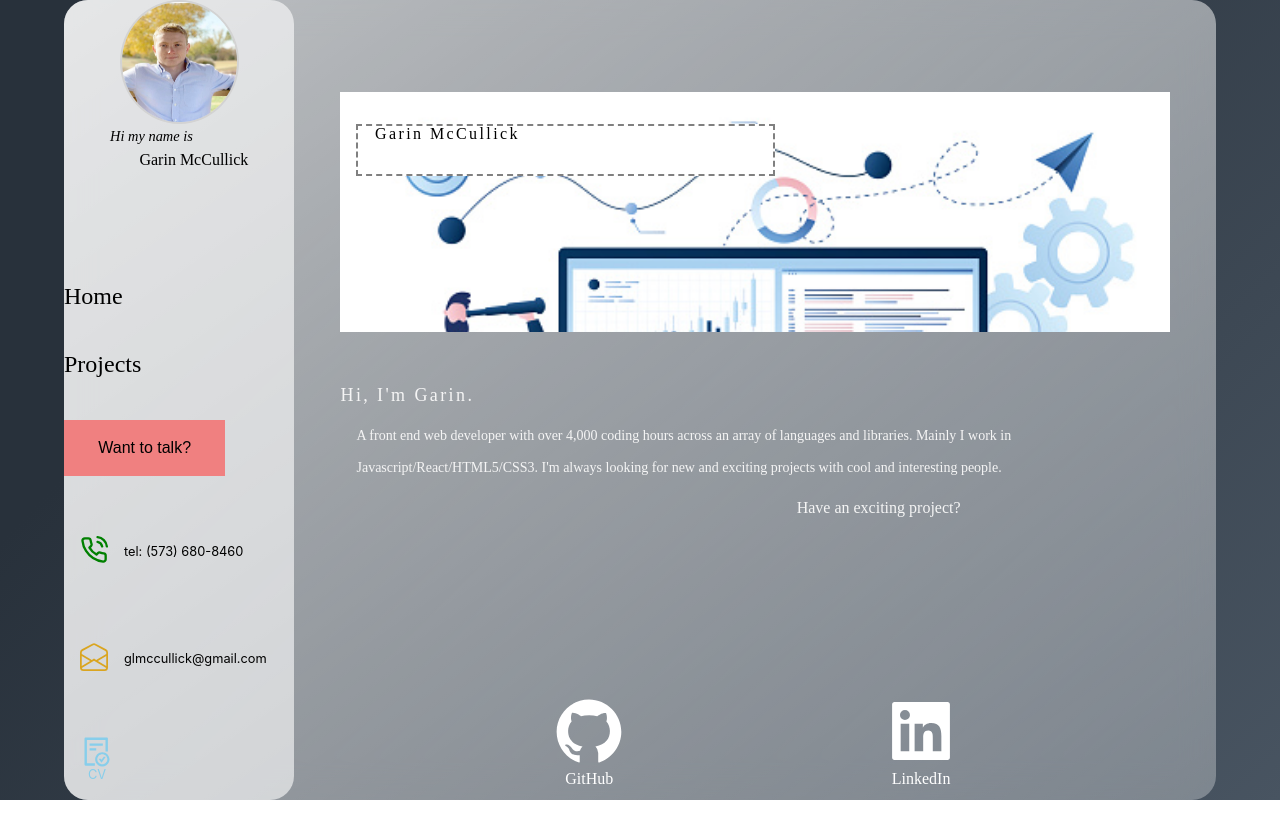
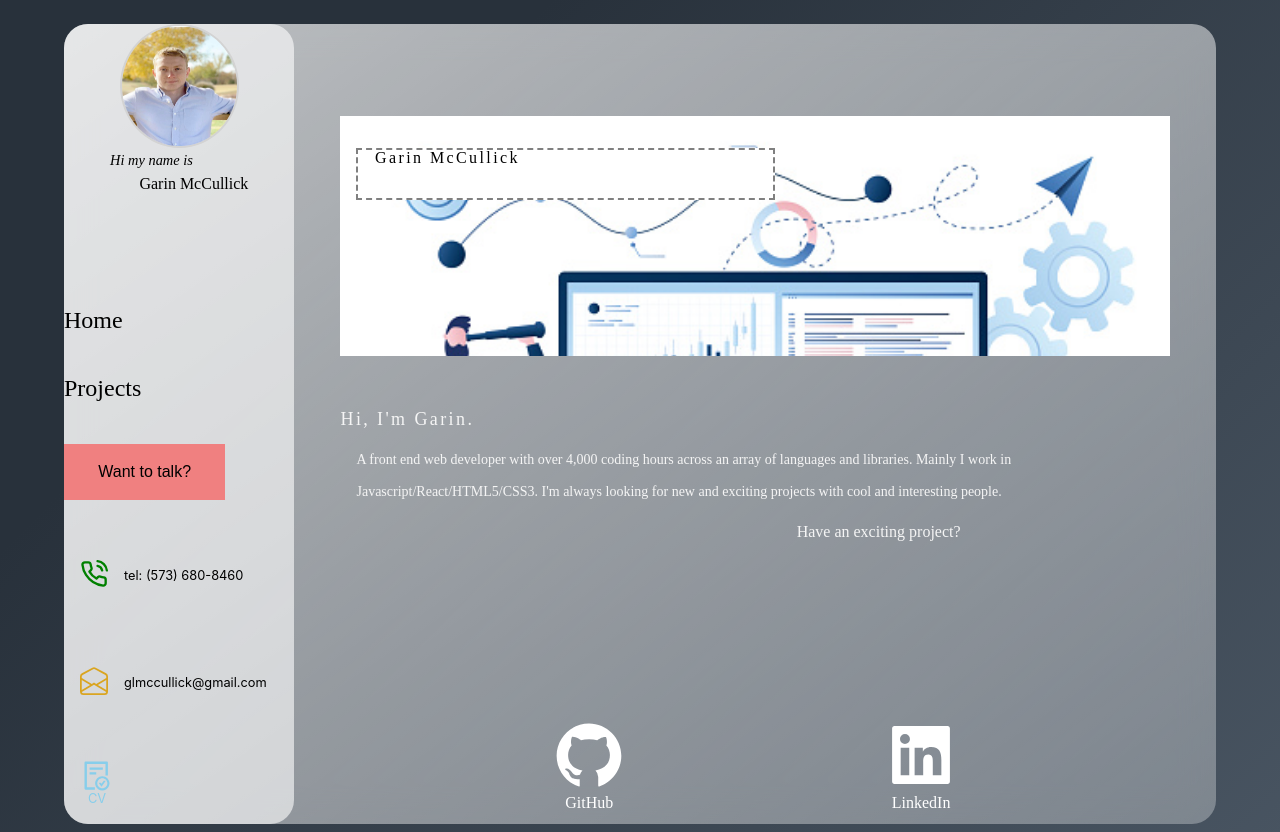
Before and after one commit to GarinMcCullick/personalWebsite, a React (Create React App) app in the folder website/: page / in a window 1280 px wide. Before the commit the page ends 800 px from the top, so only its background shows below. Built offline with nearby package versions, Linux system fonts and the light colour scheme.

Commit message:
viewport stuff

```diff
--- a/website/src/App.css
+++ b/website/src/App.css
@@ -42,10 +42,21 @@ blockquote, q {
 	quotes: "" "";
 	}
 
+  html { overflow-y:scroll; }
+
   @media (max-width: 1920px){
 
+.App{
+  width: 100%;
+  height:104vh;
+  background-color: #485461;
+  background-image: linear-gradient(315deg, #485461 0%, #28313b 74%);
+}
+
 .App-header {
-  height: 100vh;
+  padding-top:1vh;
+  margin-bottom:3vh;
+  height: 100%;
   width: 100%;
   background-color: #485461;
   background-image: linear-gradient(315deg, #485461 0%, #28313b 74%);
--- a/website/src/Projects.css
+++ b/website/src/Projects.css
@@ -11,6 +11,7 @@
 h1{
     font-size: 3rem;
     letter-spacing: 0.15rem;
+    margin-bottom:1.5rem;
 }
 
 .card-wrapper{
@@ -18,6 +19,7 @@ h1{
     height:60%;
     display:flex;
     flex-flow:row wrap;
+    justify-content:space-evenly;
 }
 
 .card {
@@ -116,6 +118,10 @@ h2{
 
 @media (min-width: 500px) and (max-width: 1400px) {
 
+    .card-wrapper{
+        justify-content:none;
+    }
+
     .card{
         margin-bottom:1rem;
     }
@@ -140,6 +146,7 @@ h2{
     h1{
         font-size: 3rem;
         letter-spacing: 0.15rem;
+        margin-bottom:1.5rem;
     }
 
     .card-wrapper{
```
